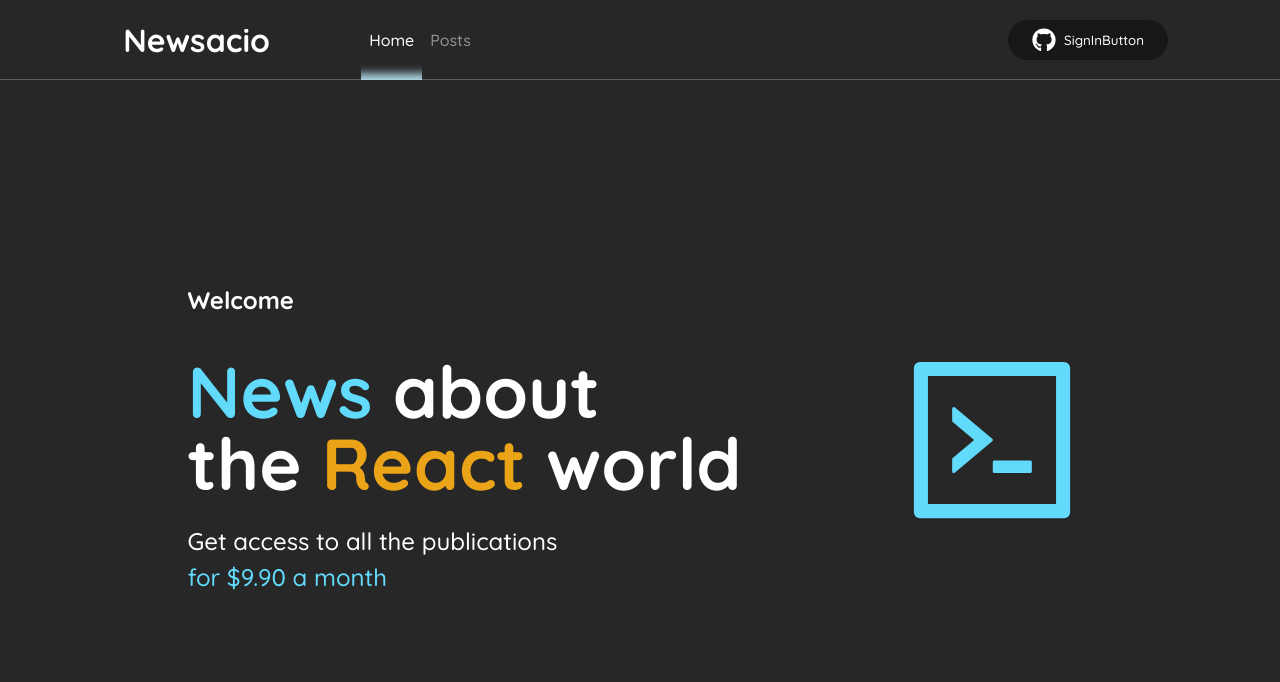
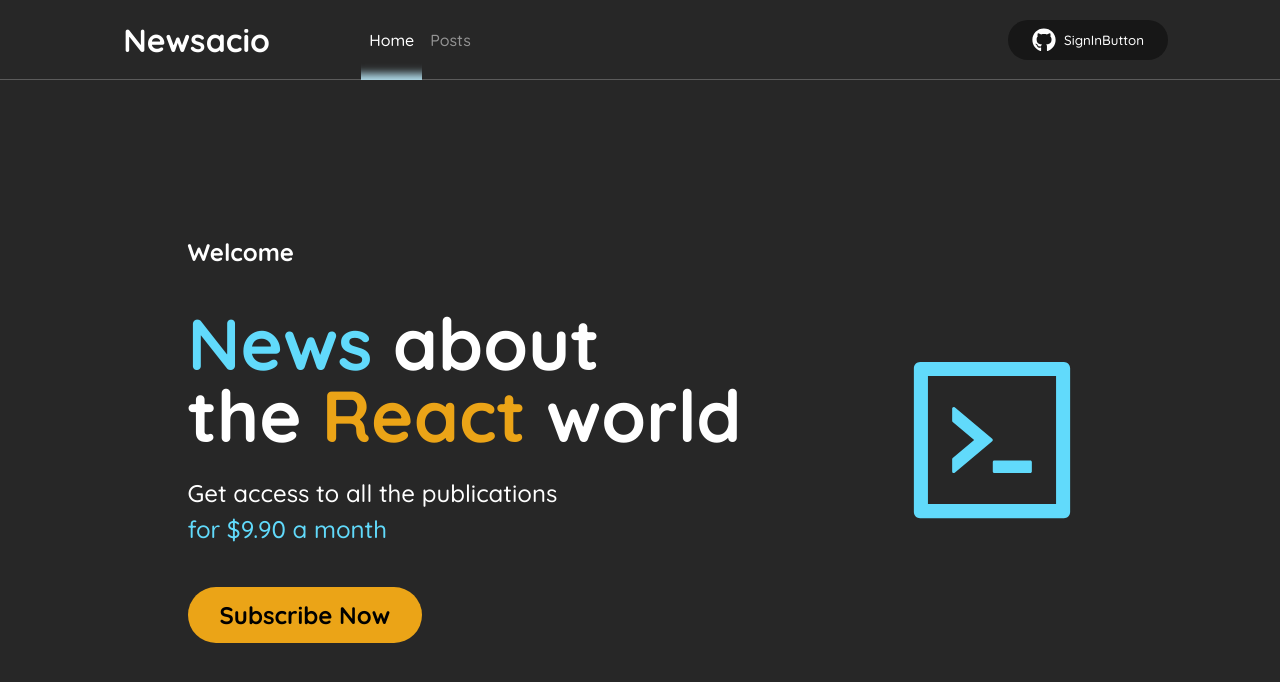
Before and after one commit to gustavosinacio/newsacio, a Next.js app: page / in a window 1280 px wide. Shown: the top 682 px of the page. Built offline with nearby package versions, Linux system fonts and the light colour scheme.

Commit message:
adds subscribe button

```diff
--- /dev/null
+++ b/src/components/SubscribeButton/SubscribeButton.module.scss
@@ -0,0 +1,19 @@
+.container {
+  display: flex;
+  align-items: center;
+
+  font-size: 1.5rem;
+  line-height: 1.5rem;
+  padding: 1rem 2rem;
+  border: 0;
+  border-radius: 2rem;
+
+  background: var(--gold-500);
+  font-weight: 700;
+
+  transition: all 0.2s;
+
+  &:hover {
+    filter: brightness(0.7);
+  }
+}
--- /dev/null
+++ b/src/components/SubscribeButton/SubscribeButton.tsx
@@ -0,0 +1,9 @@
+import styles from "./SubscribeButton.module.scss";
+
+export function SubscribeButton() {
+  return (
+    <button type="button" className={styles.container}>
+      Subscribe Now
+    </button>
+  );
+}
--- a/src/pages/index.tsx
+++ b/src/pages/index.tsx
@@ -1,6 +1,7 @@
 import Head from "next/head";
 import { AiOutlineCode } from "react-icons/ai";
 
+import { SubscribeButton } from "../components/SubscribeButton/SubscribeButton";
 import styles from "../styles/home.module.scss";
 
 export default function Home() {
@@ -28,6 +29,7 @@ export default function Home() {
               a month
             </span>
           </p>
+          <SubscribeButton />
         </section>
 
         <AiOutlineCode color="#61dafb" />
--- a/src/styles/home.module.scss
+++ b/src/styles/home.module.scss
@@ -41,6 +41,10 @@
         color: var(--cyan-500);
       }
     }
+
+    > button {
+      margin-top: 2.5rem;
+    }
   }
 
   > svg {
```
